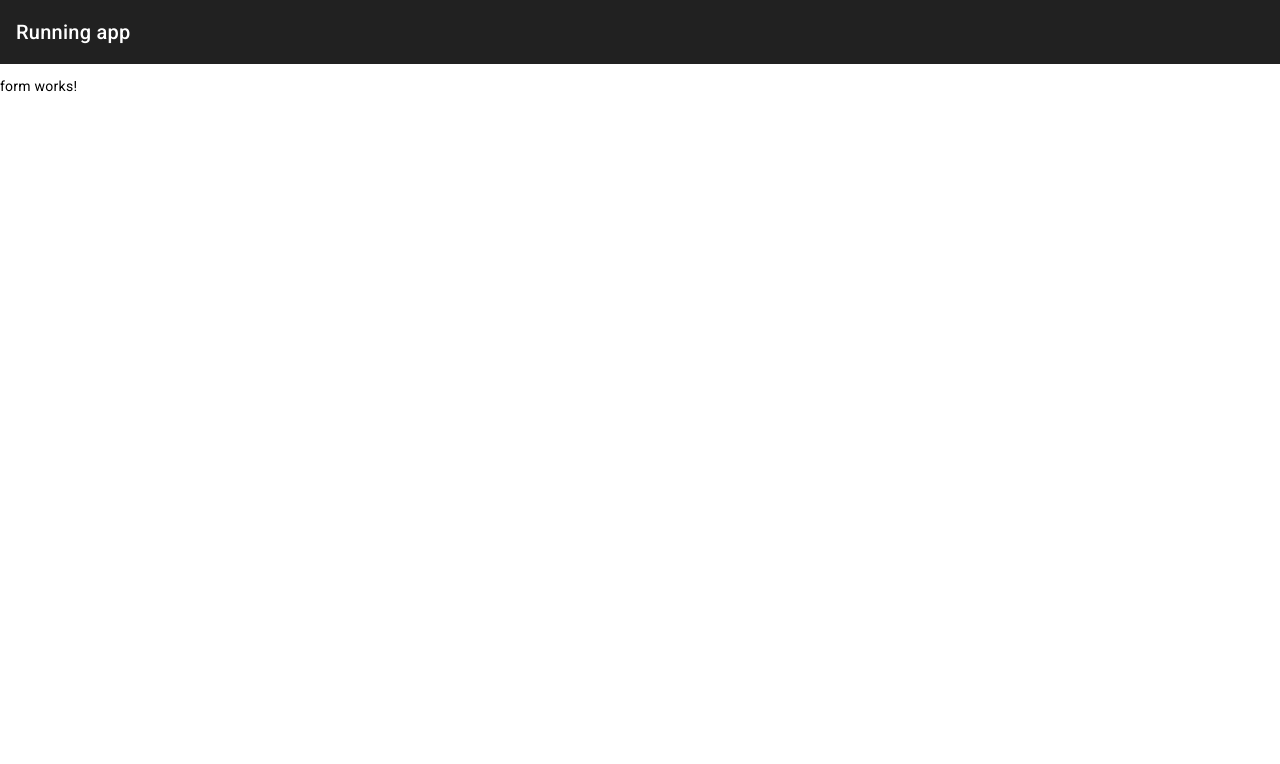
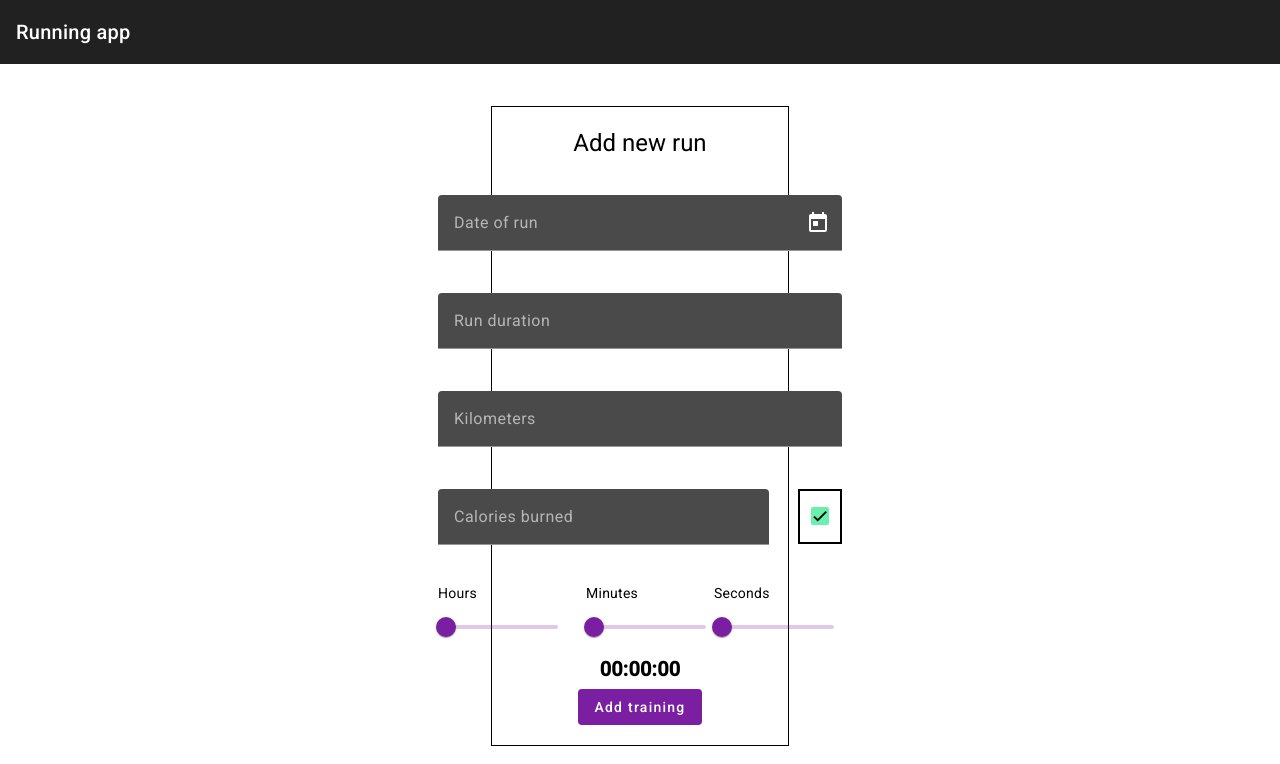
Before and after one commit to stealthoust/running-app, an Angular app in the folder frontend/: page /form in a window 1280 px wide. Shown: the top 764 px of the page. Built offline with nearby package versions, Linux system fonts and the light colour scheme.

Commit message:
new run form

```diff
--- a/frontend/package.json
+++ b/frontend/package.json
@@ -20,6 +20,7 @@
     "@angular/platform-browser": "^15.1.0",
     "@angular/platform-browser-dynamic": "^15.1.0",
     "@angular/router": "^15.1.0",
+    "mdb-angular-ui-kit": "^4.0.0",
     "ngx-toastr": "^16.0.2",
     "rxjs": "~7.8.0",
     "tslib": "^2.3.0",
--- a/frontend/src/app/components/form/form.component.html
+++ b/frontend/src/app/components/form/form.component.html
@@ -1 +1,58 @@
-<p>form works!</p>
+<div class="form-content">
+<div class="container">
+  <h1 class="form-title">Add new run</h1>
+  <form [formGroup]="trainingForm">
+    <mat-form-field class="form-field">
+      <input matInput [matDatepicker]="picker" placeholder="Date of run" formControlName="date">
+      <mat-datepicker-toggle matSuffix [for]="picker"></mat-datepicker-toggle>
+      <mat-datepicker #picker></mat-datepicker>
+    </mat-form-field>
+
+    <mat-form-field class="form-field">
+      <input matInput type="text" placeholder="Run duration" formControlName="time">
+    </mat-form-field>
+
+    <mat-form-field class="form-field">
+      <input matInput type="number" placeholder="Kilometers" formControlName="kilometers">
+    </mat-form-field>
+<div class="caloriesContent">
+  <div class="calories-input">
+    <mat-form-field class="form-field ">
+      <input matInput type="number" placeholder="Calories burned" formControlName="calories">
+    </mat-form-field>
+  </div>
+    <div class="form-field calories-checkbox">
+      <mat-checkbox title="Count calories automatically" id="caloriesCheckbox"  formControlName="calculateCalories"></mat-checkbox>
+    </div>
+</div>
+    <div class="run-duration_content">
+      <div class="run-duration_slider">
+      <div class="hours_content">
+        <label>Hours</label>
+        <mat-slider min="0" max="40" step="1"  discrete  >
+          <input matSliderThumb>
+        </mat-slider>
+      </div>
+      <div class="minutes_content">
+        <label>Minutes</label>
+        <mat-slider min="0" max="59" step="1"  discrete >
+          <input matSliderThumb>
+        </mat-slider>
+      </div>
+      <div class="seconds_content">
+        <label>Seconds</label>
+        <mat-slider min="0" max="59" step="1"  discrete >
+          <input matSliderThumb>
+        </mat-slider>
+      </div>
+      </div>
+      <div>
+        <label class="total_time">00:00:00</label>
+      </div>
+
+    </div>
+    <button id="form-button" mat-flat-button color="primary">Add training</button>
+
+  </form>
+</div>
+</div>
--- a/frontend/src/app/components/form/form.component.ts
+++ b/frontend/src/app/components/form/form.component.ts
@@ -1,10 +1,34 @@
-import { Component } from '@angular/core';
+import {Component, Inject, OnInit} from '@angular/core';
+import {MAT_DIALOG_DATA, MatDialog, MatDialogRef} from "@angular/material/dialog";
+import {HomeComponent} from "../home/home.component";
+import {FormBuilder, FormGroup, Validators} from "@angular/forms";
+
 
 @Component({
   selector: 'app-form',
   templateUrl: './form.component.html',
   styleUrls: ['./form.component.css']
 })
-export class FormComponent {
+export class FormComponent implements OnInit{
+
+  trainingForm!: FormGroup;
+hours:string= "00";
+minutes :number= 0;
+seconds= "00";
+  constructor(private formBuilder: FormBuilder) { }
+
+  ngOnInit() {
+    this.trainingForm = this.formBuilder.group({
+      date: ['', Validators.required],
+      time: ['', Validators.required],
+      kilometers: ['', Validators.required],
+      calculateCalories: [true],
+      calories: ['']
+    });
+  }
+  submitForm() {
+    console.log(this.trainingForm.value);
+  }
+
 
 }
--- a/frontend/src/app/components/home/home.component.html
+++ b/frontend/src/app/components/home/home.component.html
@@ -1,4 +1,6 @@
 <div class="main-content">
+<h1>Your trainings</h1>
+  <button routerLink="/form" mat-raised-button color="primary">Add new training</button>
 <div class="mat-elevation-z8">
   <table mat-table [dataSource]="trainingsList" >
 
@@ -27,13 +29,13 @@
       <td mat-cell *matCellDef="let element"> {{element.avgSpeed}} </td>
     </ng-container>
     <ng-container matColumnDef="calories">
-      <th mat-header-cell *matHeaderCellDef> Calories burned </th>
+      <th mat-header-cell  *matHeaderCellDef> Calories burned </th>
       <td mat-cell *matCellDef="let element"> {{element.calories}} </td>
     </ng-container>
     <ng-container matColumnDef="actions">
       <th mat-header-cell *matHeaderCellDef> Actions </th>
       <td mat-cell *matCellDef="let element">
-        <button  mat-icon-button="primary" aria-label="Delete training">
+        <button mat-icon-button="primary"  aria-label="Delete training">
           <mat-icon>edit</mat-icon>
         </button>
         <button mat-icon-button="primary" (click)="deleteTraining(element.id)" aria-label="Delete training">
--- a/frontend/src/app/components/home/home.component.ts
+++ b/frontend/src/app/components/home/home.component.ts
@@ -3,6 +3,7 @@ import {TrainingService} from "../../services/trainingService/training.service";
 import {Training} from "../../common/Training/training";
 import {PageEvent} from "@angular/material/paginator";
 import {ToastrService} from "ngx-toastr";
+
 
 
 @Component({
@@ -17,7 +18,9 @@ export class HomeComponent {
   pageSize: number = 10;
   totalElements: number = 0;
 
-  constructor(private trainingService: TrainingService,private toast:ToastrService){
+  name:string = "name";
+  animal:string = "animal";
+  constructor(private trainingService: TrainingService, private toast: ToastrService) {
   }
 
   ngOnInit(): void {
@@ -57,14 +60,15 @@ export class HomeComponent {
 
   deleteTraining(id: number) {
     this.trainingService.deleteTraining(id).subscribe(
-  (res)=>{
+      (res) => {
 
-    if(res.status===204) this.toast.success("Training deleted successfully");
+        if (res.status === 204) this.toast.success("Training deleted successfully");
         this.getTrainings();
       },
-  (error)=>{
+      (error) => {
         this.toast.error("Error deleting training");
       }
     );
   }
+
 }
--- a/frontend/src/styles.css
+++ b/frontend/src/styles.css
@@ -1,10 +1,11 @@
 
 .main-content {
   min-height: 300px;
-  max-height: 650px;
+  max-height: 750px;
   overflow: auto;
   width: 80%;
 }
+
 app-home {
   margin-top: 5%;
   display: flex;
@@ -12,6 +13,101 @@ app-home {
   align-items: center;
 }
 
+app-form {
 
-html, body { height: 100%; }
-body { margin: 0; font-family: Roboto, "Helvetica Neue", sans-serif; }
+}
+
+.form-content {
+  display: flex;
+  justify-content: center;
+}
+
+.container {
+  border: 1px solid black;
+  display: flex;
+  flex-direction: column;
+  align-items: center;
+  justify-content: center;
+  margin-top: 30px;
+  padding: 20px;
+  width: 20%;
+}
+
+.form-field {
+  display: flex;
+  flex-direction: column;
+  width: 100%;
+  margin-top: 20px;
+
+}
+
+.caloriesContent {
+  display: flex;
+  flex-direction: row;
+}
+
+.calories-input {
+  width: 90%;
+}
+
+.calories-checkbox {
+  width: 20%;
+}
+
+#caloriesCheckbox {
+  display: flex;
+  justify-content: center;
+  align-items: center;
+  border: 2px solid black;
+  height: 65%;
+  margin-left: auto;
+}
+
+.mat-mdc-checkbox .mdc-form-field {
+  color: black;
+}
+
+.run-duration_content {
+  display: flex;
+  flex-direction: column;
+  align-items: center;
+  padding: 2%;
+}
+.run-duration_slider{
+  display: flex;
+  flex-direction: row;
+  padding: 2%;
+}
+.hours_content {
+  display: flex;
+  flex-direction: column;
+  margin-right: 20px;
+}
+
+.minutes_content {
+  display: flex;
+  flex-direction: column;
+}
+
+.seconds_content {
+  display: flex;
+  flex-direction: column;
+}
+.total_time{
+  font-weight: bold;
+  font-size: 20px;
+}
+#form-button {
+  display: flex;
+  margin-right: auto;
+  margin-left: auto;
+}
+
+html, body {
+  height: 100%;
+}
+
+body {
+  margin: 0;
+  font-family: Roboto, "Helvetica Neue", sans-serif;
+}
```
Also changed, not shown: frontend/src/app/app.module.ts (+17 -1 lines), 1 other file (tests, documents, lock files or other folders). Lines whose indentation alone changed are shown as unchanged.
